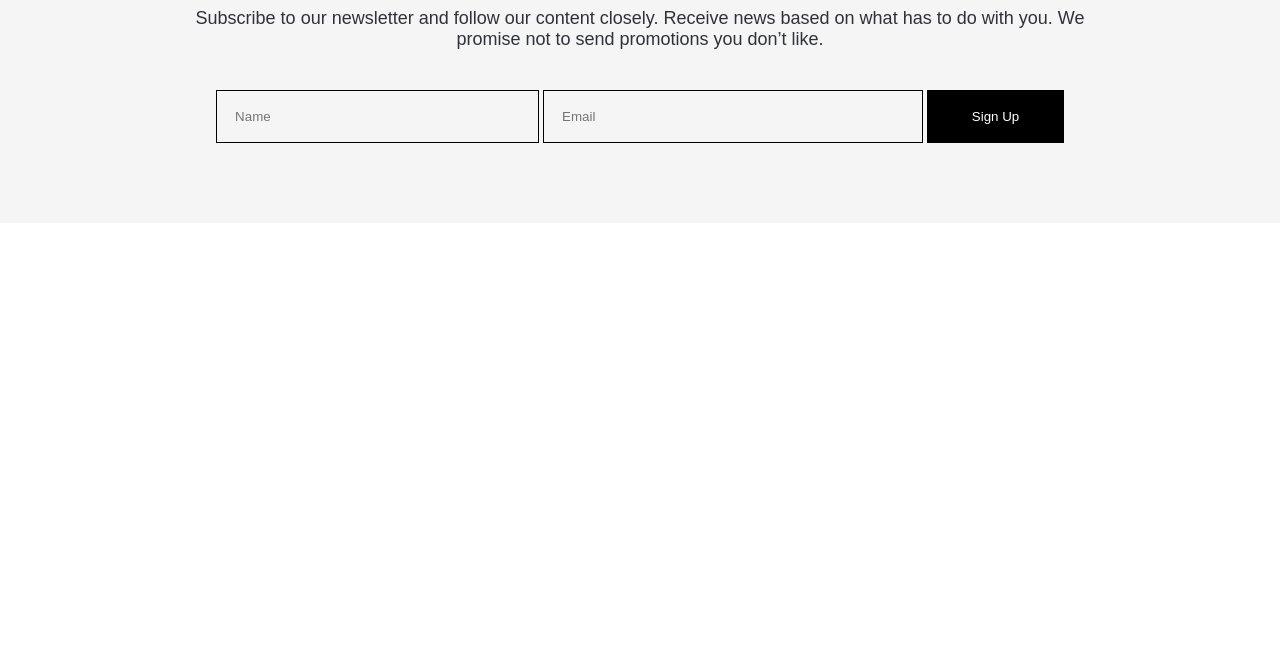
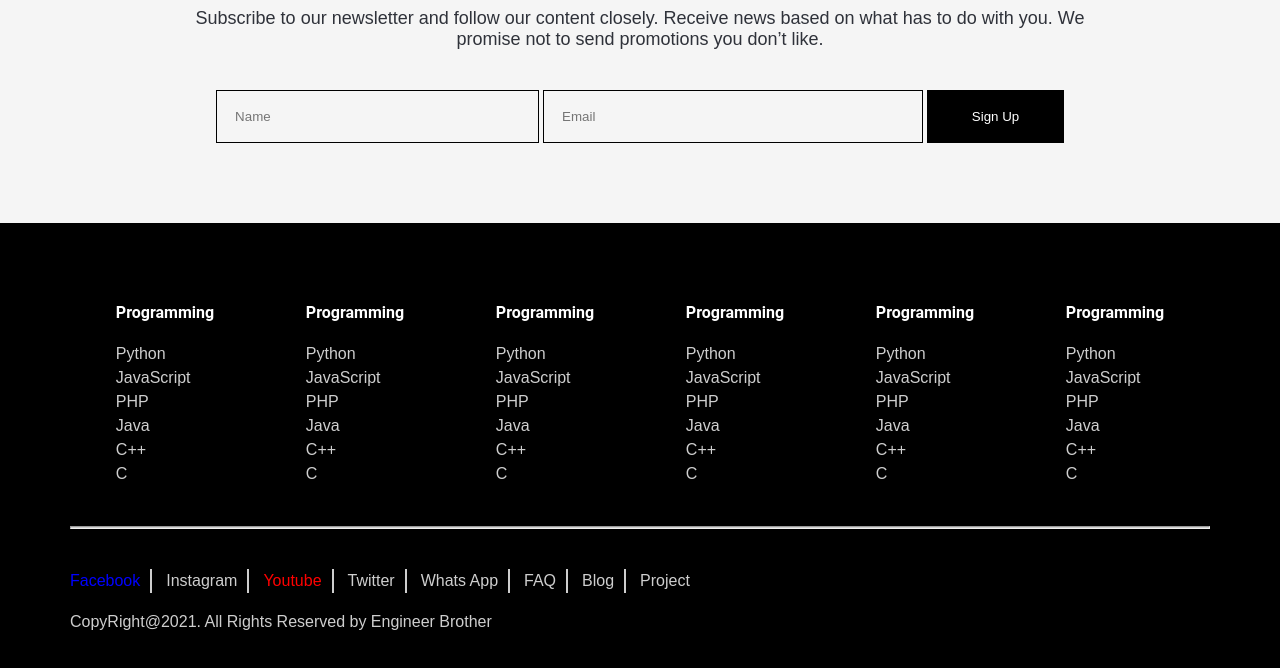
Before and after one commit to OmarFaruque96/Newsletter, a plain HTML site: page index.html in a window 1280 px wide. Shown: the part 232-900 px from the top of the page. Before the commit the page ends 800 px from the top, so only its background shows below. Drawn offline with Linux system fonts and the light colour scheme.

Commit message:
Add files via upload

```diff
--- a/css/style.css
+++ b/css/style.css
@@ -83,3 +83,100 @@ a{
 	border: 1px solid tomato;
 	cursor: pointer;
 }
+
+/**********************
+footer area
+************************/
+
+.footer{
+	background-color: #000;
+	width: 100%;
+	padding: 80px 0px;
+}
+.col{
+
+}
+.col h6{
+	color: #FFFFFF;
+    font-family: "Roboto", Sans-serif;
+    font-size: 16px;
+    font-weight: 700;
+    margin-bottom: 20px;
+}
+
+.col .menu ul li a{
+	color: #CECECE;
+	font-size: 16px;
+	line-height: 24px;
+	font-family: 'Poppins', sans-serif;
+}
+
+.footer-menu{
+	display: flex;
+	justify-content: space-around;
+}
+
+hr{
+	background: #cecece;
+    height: 1px;
+    margin: 40px 0;
+}
+
+.footer-bottom ul li{
+	list-style: none;
+	display: inline-block;
+	border-right: 2px solid #CECECE;
+    padding-right: 10px;
+    margin-right: 10px;
+}
+
+.footer-bottom ul li a{
+	color: #CECECE;
+	font-size: 16px;
+	line-height: 24px;
+	font-family: 'Poppins', sans-serif;
+}
+
+.last{
+	border-right: 0px !important;
+}
+
+.footer-bottom p{
+	color: #CECECE;
+	font-size: 16px;
+	margin: 20px 0;
+	font-family: 'Poppins', sans-serif;
+
+}
+
+.facebook{
+	color: blue !important;
+}
+.youtube{
+	color: red !important;
+}
+
+.social-icon ul li{
+	list-style: none;
+	display: inline-block;
+	margin: 0 15px;
+}
+
+.social-icon ul li a i{
+	color: white;
+    height: 40px;
+    width: 40px;
+    background: tomato;
+    text-align: center;
+    line-height: 40px;
+    border-radius: 100%;
+    border: 2px solid black;
+
+}
+.social-icon ul li a i:hover{
+	border: 2px solid tomato;
+	background-color: transparent;
+	color: tomato;
+	transform: rotate(360deg);
+	transition: 0.1s;
+}
--- a/index.html
+++ b/index.html
@@ -2,7 +2,19 @@
 <html>
 <head>
 	<title>SSB-321</title>
+
+	<!-- font awesome link -->
+	<link rel="stylesheet" type="text/css" href="https://stackpath.bootstrapcdn.com/font-awesome/4.7.0/css/font-awesome.min.css">
+
 	<link rel="stylesheet" type="text/css" href="css/style.css">
+
+
+
+	<!-- download -->
+	<!-- font-awesome.min.css -->
+	<!-- css folder -->
+	<!-- css/font-awesome.min.css -->
+
 </head>
 <body>
 
@@ -35,28 +47,130 @@
 
 <!-- newsletter section end from here -->
 
+<!-- footer part section start from here -->
+
+<div class="footer">
+	<div class="container">
+		<!-- footer menu -->
+		<div class="footer-menu">
+			<!-- menu-1 -->
+			<div class="col">
+				<h6>Programming</h6>
+				<div class="menu">
+					<ul>
+						<li><a href="">Python</a></li>
+						<li><a href="">JavaScript</a></li>
+						<li><a href="">PHP</a></li>
+						<li><a href="">Java</a></li>
+						<li><a href="">C++</a></li>
+						<li><a href="">C</a></li>
+					</ul>
+				</div>
+			</div>
+			<!-- menu-2 -->
+			<div class="col">
+				<h6>Programming</h6>
+				<div class="menu">
+					<ul>
+						<li><a href="">Python</a></li>
+						<li><a href="">JavaScript</a></li>
+						<li><a href="">PHP</a></li>
+						<li><a href="">Java</a></li>
+						<li><a href="">C++</a></li>
+						<li><a href="">C</a></li>
+					</ul>
+				</div>
+			</div>
+			<!-- menu-3 -->
+			<div class="col">
+				<h6>Programming</h6>
+				<div class="menu">
+					<ul>
+						<li><a href="">Python</a></li>
+						<li><a href="">JavaScript</a></li>
+						<li><a href="">PHP</a></li>
+						<li><a href="">Java</a></li>
+						<li><a href="">C++</a></li>
+						<li><a href="">C</a></li>
+					</ul>
+				</div>
+			</div>
+			<!-- menu-4 -->
+			<div class="col">
+				<h6>Programming</h6>
+				<div class="menu">
+					<ul>
+						<li><a href="">Python</a></li>
+						<li><a href="">JavaScript</a></li>
+						<li><a href="">PHP</a></li>
+						<li><a href="">Java</a></li>
+						<li><a href="">C++</a></li>
+						<li><a href="">C</a></li>
+					</ul>
+				</div>
+			</div>
+			<!-- menu-5 -->
+			<div class="col">
+				<h6>Programming</h6>
+				<div class="menu">
+					<ul>
+						<li><a href="">Python</a></li>
+						<li><a href="">JavaScript</a></li>
+						<li><a href="">PHP</a></li>
+						<li><a href="">Java</a></li>
+						<li><a href="">C++</a></li>
+						<li><a href="">C</a></li>
+					</ul>
+				</div>
+			</div>
+			<!-- menu-6 -->
+			<div class="col">
+				<h6>Programming</h6>
+				<div class="menu">
+					<ul>
+						<li><a href="">Python</a></li>
+						<li><a href="">JavaScript</a></li>
+						<li><a href="">PHP</a></li>
+						<li><a href="">Java</a></li>
+						<li><a href="">C++</a></li>
+						<li><a href="">C</a></li>
+					</ul>
+				</div>
+			</div>
+		</div>
+		<hr>
+
+		<!-- footer bottom part -->
+		<div class="footer-bottom">
+			<ul>
+				<li><a href="" class="facebook">Facebook</a></li>
+				<li><a href="">Instagram</a></li>
+				<li ><a href="" class="youtube">Youtube</a></li>
+				<li><a href="">Twitter</a></li>
+				<li><a href="">Whats App</a></li>
+				<li><a href="">FAQ</a></li>
+				<li><a href="">Blog</a></li>
+				<li class="last"><a href="">Project</a></li>
+			</ul>
+			<p>CopyRight@2021. All Rights Reserved by Engineer Brother</p>
+		</div>
+
+		<!-- <div class="social-icon">
+				<ul>
+					<li><a href=""><i class="fa fa-facebook" aria-hidden="true"></i></a></li>
+					<li><a href=""><i class="fa fa-twitter" aria-hidden="true"></i></a></li>
+					<li><a href=""><i class="fa fa-instagram" aria-hidden="true"></i></a></li>
+					<li><a href=""><i class="fa fa-behance" aria-hidden="true"></i></a></li>
+					<li><a href=""><i class="fa fa-linkedin" aria-hidden="true"></i></a></li>
+				</ul>
+			</div> -->
+
+	</div>
+</div>
+
+<!-- footer part section end from here -->
 
 
 
-<!-- <form>
-	<label>Enter your name</label>
-	<input type="text" name="" placeholder="Name"><br>
-	<input type="email" name="" placeholder="Email">
-	<input type="Password" name="">
-	<input type="number" name="">
-
-
-	<select>
-		<option>Bangladesh</option>
-		<option>India</option>
-		<option>UK</option>
-		<option>USA</option>
-	</select>
-
-	<textarea>Message</textarea>
-
-</form>
- -->
-
 </body>
 </html>
```
